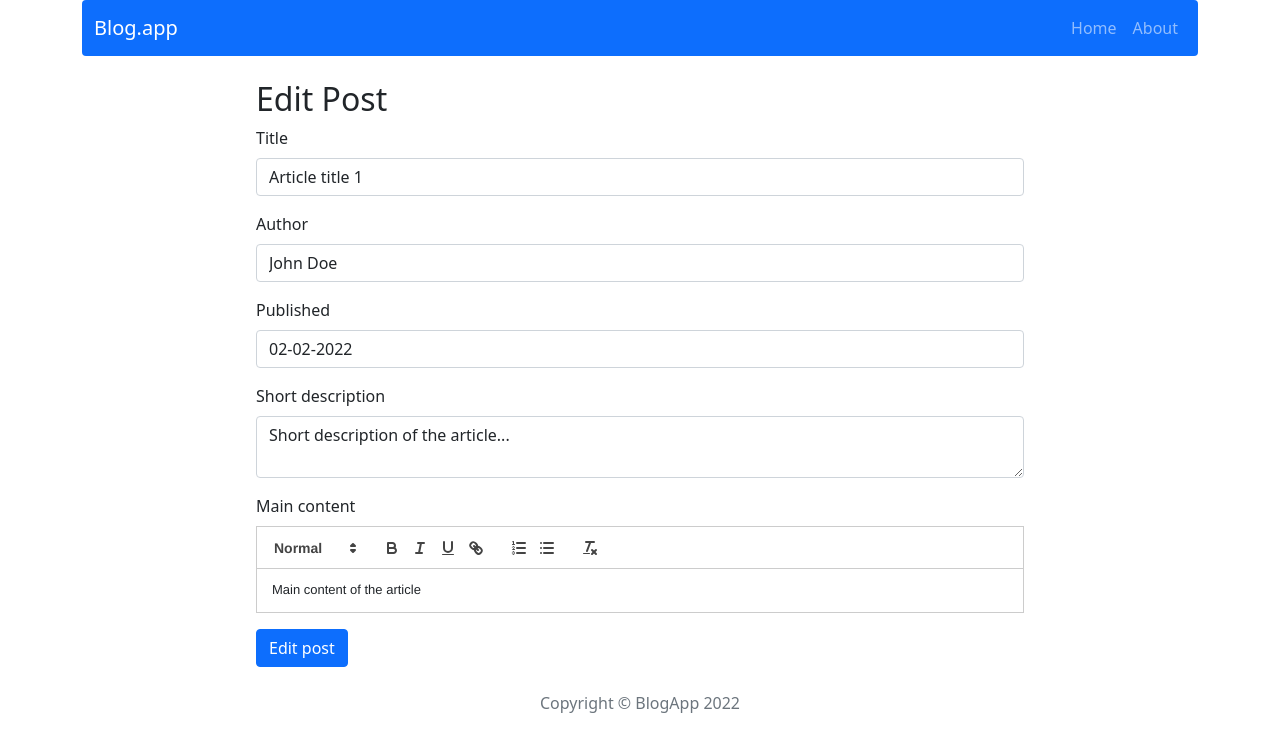
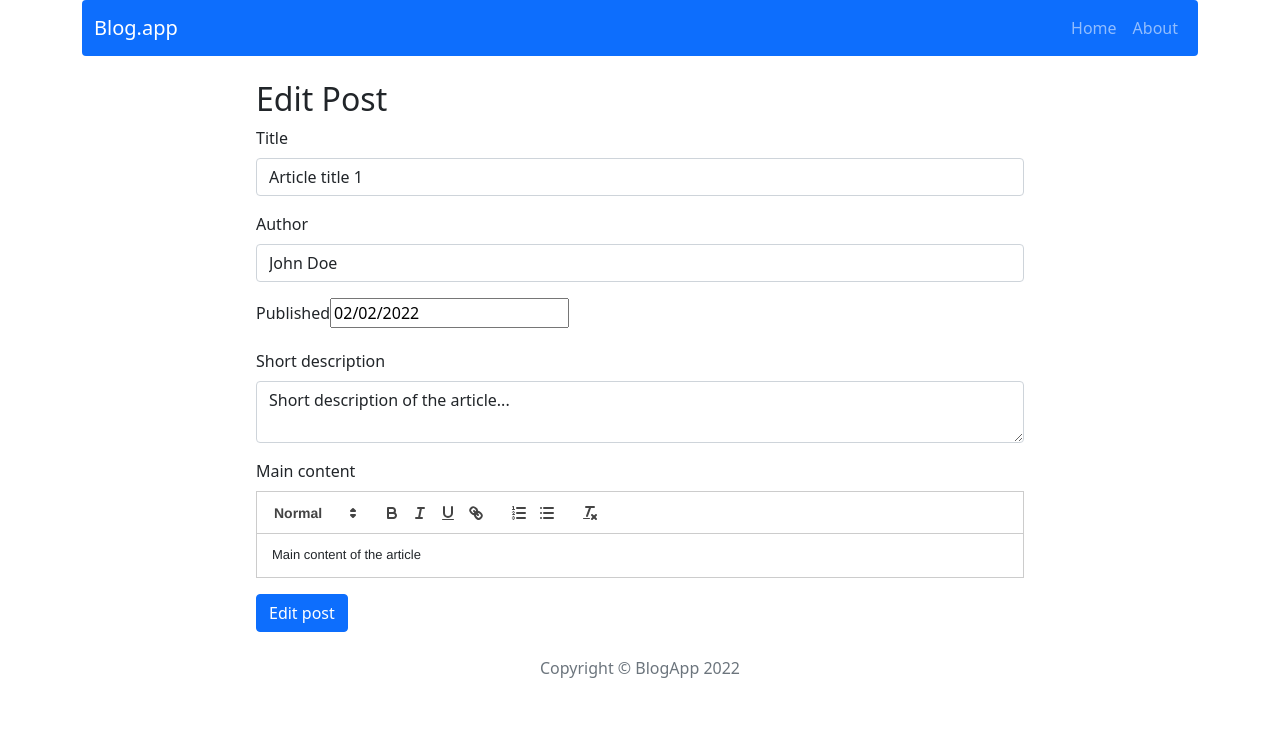
Before and after one commit to Jnlietta/react-blog, a React (Create React App) app: page /post/edit/1 in a window 1280 px wide. Shown: the top 752 px of the page. Built offline with nearby package versions, Linux system fonts and the light colour scheme.

Commit message:
Add DatePicker to PostForm, change format od publishedDate from string to date in initialState, and add func in utils dateToStr

```diff
--- a/src/components/features/PostForm/PostForm.js
+++ b/src/components/features/PostForm/PostForm.js
@@ -3,6 +3,8 @@ import PropTypes from 'prop-types';
 import { useState } from "react";
 import ReactQuill from "react-quill";
 import'react-quill/dist/quill.snow.css';
+import DatePicker from "react-datepicker";
+import "react-datepicker/dist/react-datepicker.css";
 
 const PostForm = ({ action, actionText, ...props }) => {
     const [title, setTitle] = useState(props.title || '');
@@ -36,10 +38,9 @@ const PostForm = ({ action, actionText, ...props }) => {
             </Form.Group>
             <Form.Group className="mb-3">
                 <Form.Label>Published</Form.Label>
-                <Form.Control
-                    value={publishedDate}
+                <DatePicker
+                    selected={publishedDate}
                     onChange={e => setPublishedDate(e.target.value)}
-                    placeholder="dd-mm-yyyy"
                     />
             </Form.Group>
             <Form.Group className="mb-3">
--- a/src/redux/initialState.js
+++ b/src/redux/initialState.js
@@ -5,7 +5,7 @@ const initialState = {
             title: 'Article title 1',
             shortDescription: 'Short description of the article...',
             content: 'Main content of the article',
-            publishedDate: '02-02-2022',
+            publishedDate: new Date('02-02-2022'),
             author: 'John Doe'
         },
         {
@@ -13,7 +13,7 @@ const initialState = {
             title: 'Article title 2',
             shortDescription: 'Short description of the article...',
             content: 'Main content of the article',
-            publishedDate: '02-02-2022',
+            publishedDate: new Date('02-02-2022'),
             author: 'John Doe'
         },
         {
@@ -21,7 +21,7 @@ const initialState = {
             title: 'Article title 3',
             shortDescription: 'Short description of the article...',
             content: 'Main content of the article',
-            publishedDate: '02-02-2022',
+            publishedDate: new Date('02-02-2022'),
             author: 'John Doe'
         }
     ]
--- /dev/null
+++ b/src/utils/dateToStr.js
@@ -0,0 +1,5 @@
+const dateToStr = (date) => {
+    return date.toString();
+}
+
+export default dateToStr;
```
